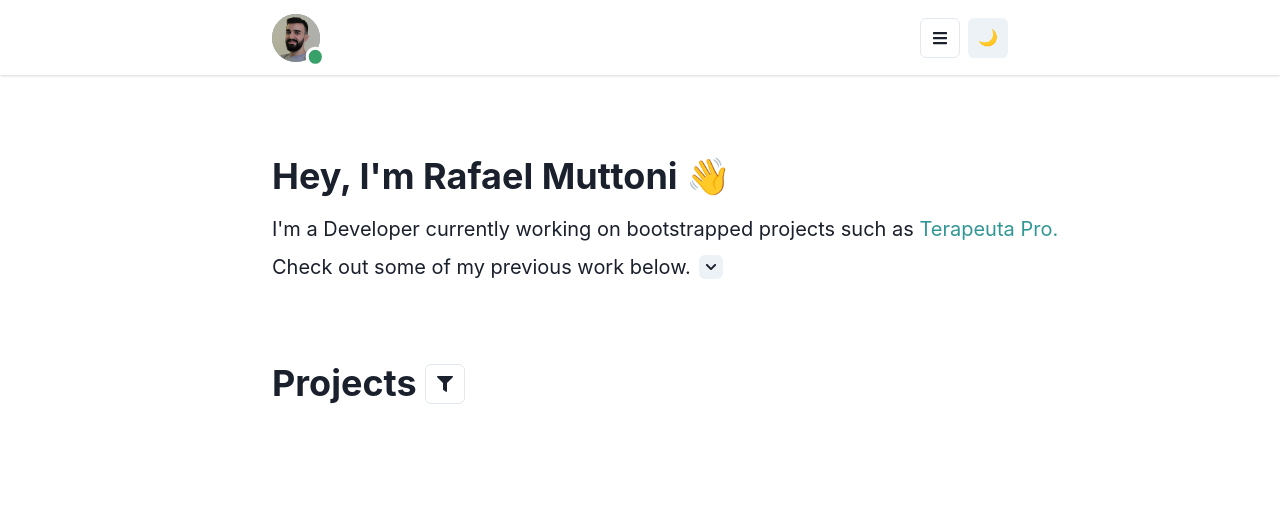
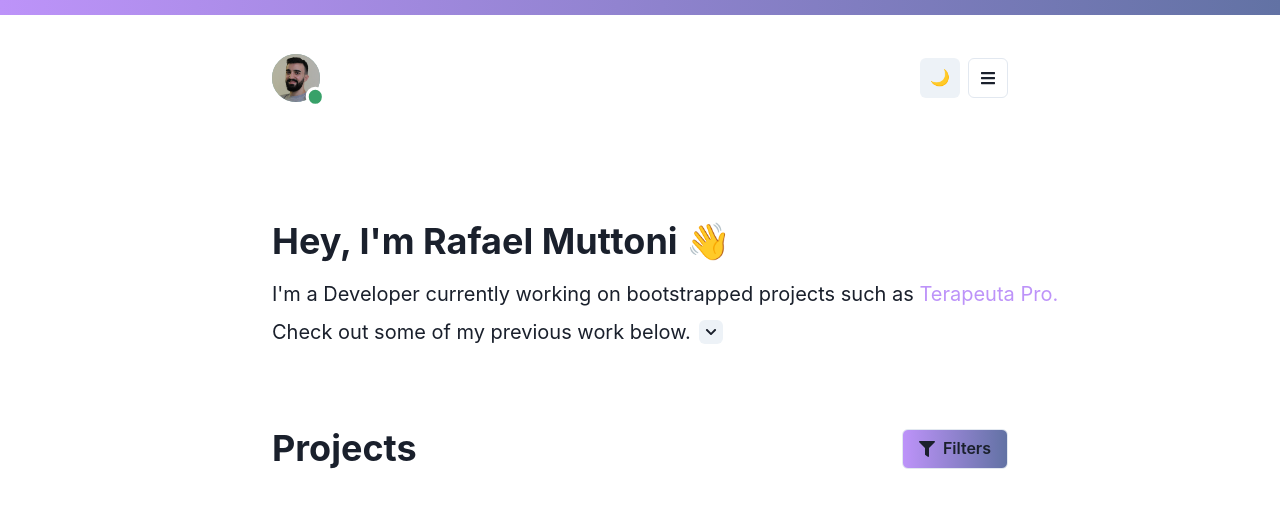
Before and after one commit to rafaelmuttoni/rafaelmuttoni.com, a Next.js app: page / in a window 1280 px wide. Shown: the top 508 px of the page. Built offline with nearby package versions, Linux system fonts and the light colour scheme.

Commit message:
theme //  header changes

```diff
--- a/src/components/Greetings.js
+++ b/src/components/Greetings.js
@@ -18,7 +18,7 @@ export default function Greetings() {
       <Text fontSize="xl" mb={2}>
         I'm a Developer currently working on bootstrapped projects such as{' '}
         <Link href="/contact">
-          <ChakraLink color="teal.500">Terapeuta Pro.</ChakraLink>
+          <ChakraLink color="brand.main">Terapeuta Pro.</ChakraLink>
         </Link>
       </Text>
       <Box d="flex" justifyContent="flex-start" alignItems="center">
--- a/src/components/Navbar.js
+++ b/src/components/Navbar.js
@@ -27,10 +27,15 @@ function Emoji({ emoji }) {
 
 export default function Navbar() {
   return (
-    <Box boxShadow="base">
+    <Box>
+      <Box
+        w="100%"
+        h="15px"
+        bgGradient="linear(to-r, brand.main, brand.secondary)"
+      />
       <Container
         maxW="container.md"
-        minH="75px"
+        minH="125px"
         d="flex"
         justifyContent="space-between"
         alignItems="center"
@@ -58,6 +63,7 @@ export default function Navbar() {
           </Link>
         </Box>
         <Box>
+          <ThemeToggler mr={2} />
           <Menu>
             <MenuButton
               as={IconButton}
@@ -77,7 +83,6 @@ export default function Navbar() {
               </MenuItem>
             </MenuList>
           </Menu>
-          <ThemeToggler ml={2} />
         </Box>
       </Container>
     </Box>
--- a/src/components/Projects/Menu.js
+++ b/src/components/Projects/Menu.js
@@ -1,6 +1,6 @@
 import {
   Icon,
-  IconButton,
+  Button,
   Menu,
   MenuButton,
   MenuItem,
@@ -12,12 +12,15 @@ export default function ProjectsMenu({ ...rest }) {
   return (
     <Menu>
       <MenuButton
-        as={IconButton}
+        as={Button}
         aria-label="Options"
-        icon={<Icon as={FaFilter} />}
+        leftIcon={<Icon as={FaFilter} />}
         variant="outline"
+        bgGradient="linear(to-r, brand.main, brand.secondary)"
         {...rest}
-      />
+      >
+        Filters
+      </MenuButton>
       <MenuList>
         <MenuItem minH="48px" fontWeight="bold">
           Filtros
--- a/src/components/Projects/index.js
+++ b/src/components/Projects/index.js
@@ -18,7 +18,7 @@ export default function Greetings() {
         <Heading as="h2" size="xl">
           Projects
         </Heading>
-        <Menu ml={2} />
+        <Menu ml="auto" />
       </Box>
     </Box>
   )
--- a/src/pages/_app.js
+++ b/src/pages/_app.js
@@ -1,8 +1,9 @@
 import { ChakraProvider } from '@chakra-ui/react'
+import theme from 'styles/theme'
 
 function MyApp({ Component, pageProps }) {
   return (
-    <ChakraProvider>
+    <ChakraProvider theme={theme}>
       <Component {...pageProps} />
     </ChakraProvider>
   )
--- /dev/null
+++ b/src/styles/theme.js
@@ -0,0 +1,14 @@
+// 1. Import `extendTheme`
+import { extendTheme } from '@chakra-ui/react'
+// 2. Call `extendTheme` and pass your custom values
+const theme = extendTheme({
+  colors: {
+    brand: {
+      main: '#bd93f9',
+      // ...
+      secondary: '#6272a4',
+    },
+  },
+})
+
+export default theme
```
